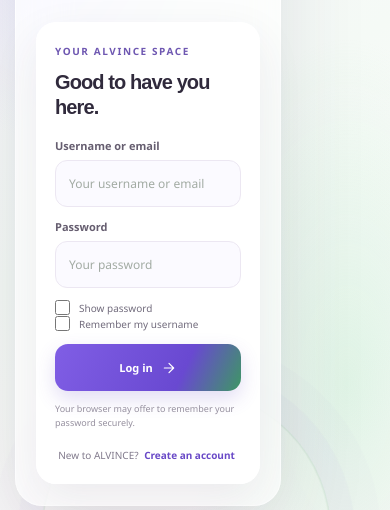
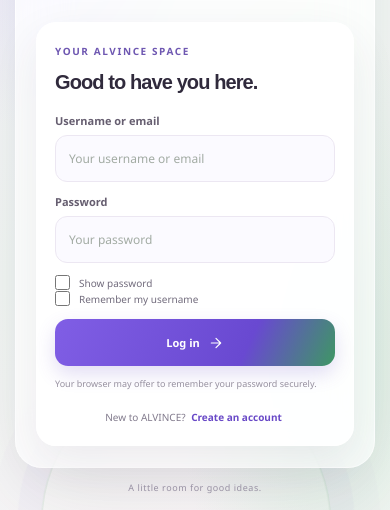
Before and after one commit to alvinlucasmollelsharon-cmd/ALVINCE, a website: page public/index.html in a window 390 px wide. Shown: the part 334-844 px from the top of the page. Drawn offline with Linux system fonts and the light colour scheme; no server answers.

Commit message:
Improve mobile sign-in layout

```diff
--- a/public/styles.css
+++ b/public/styles.css
@@ -832,3 +832,41 @@ html, body { height: 100%; overflow: hidden; }
   .call-control > span { width: 43px; height: 43px; }
   .call-control small { font-size: 9px; }
 }
+/* Keep the sign-in intro comfortable on narrow phones. */
+@media (max-width: 760px) {
+  .intro-screen {
+    flex-direction: column;
+    align-items: center;
+  }
+
+  .intro-shell {
+    box-sizing: border-box;
+    width: min(480px, 100%);
+    min-width: 0;
+    max-width: 100%;
+    grid-template-columns: minmax(0, 1fr);
+    flex: 0 0 auto;
+  }
+
+  .intro-story,
+  .intro-access,
+  .intro-form,
+  .intro-form .field {
+    min-width: 0;
+    max-width: 100%;
+  }
+
+  .intro-footer {
+    width: min(480px, 100%);
+    max-width: 100%;
+    flex: 0 0 auto;
+    padding-inline: 4px;
+  }
+}
+
+@media (max-width: 380px) {
+  .intro-screen {
+    padding-right: max(10px, env(safe-area-inset-right));
+    padding-left: max(10px, env(safe-area-inset-left));
+  }
+}
```
